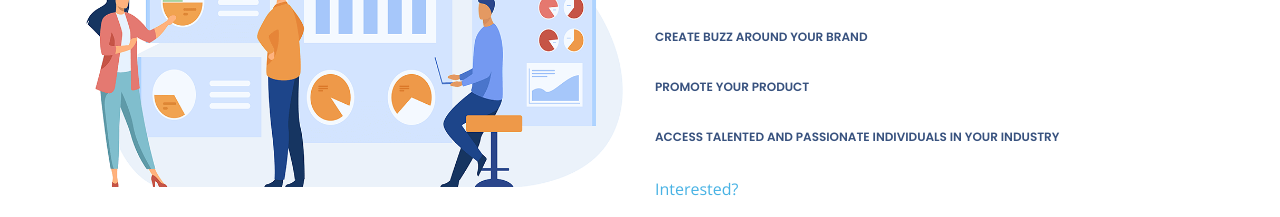
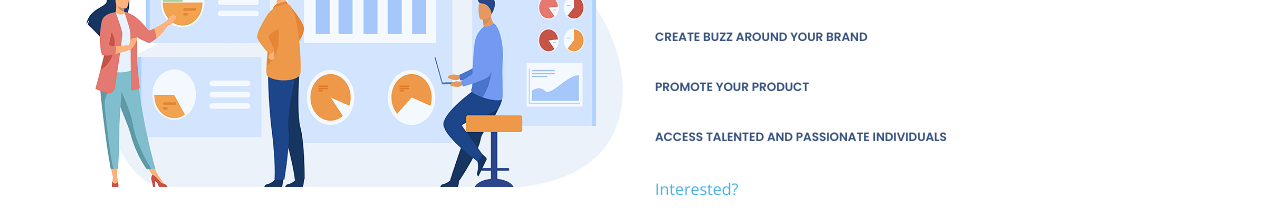
Before and after one commit to ClinHacks/ClinHacks.github.io, a plain HTML site: page index.html in a window 1280 px wide. Shown: the part 2232-2449 px from the top of the page. Drawn offline with nearby package versions, Linux system fonts and the light colour scheme.

Commit message:
Update index.html

```diff
--- a/index.html
+++ b/index.html
@@ -259,7 +259,8 @@
               </div>
 
                  <div class="progress">
-                <span class="skill">Access talented and passionate individuals in your industry </span>
+
+                <span class="skill" line-height: 65pt; margin-bottom: 50px;>Access talented and passionate individuals </span>
               </div>
                 <div class="d-lg-flex">
             <a href="mailto:clinhacks@gmail.com" class="btn-get-started scrollto">Interested?<a>
```
